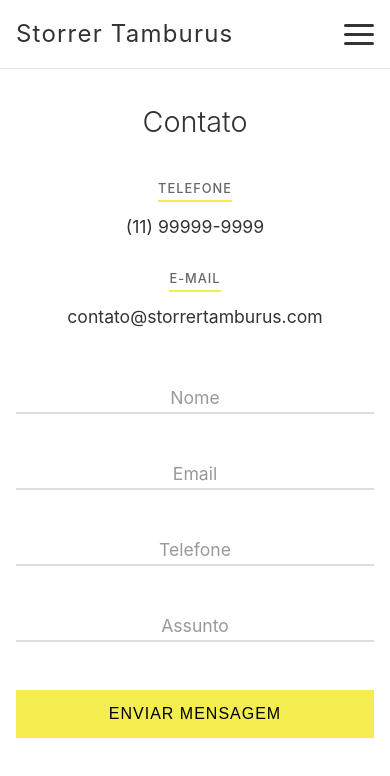
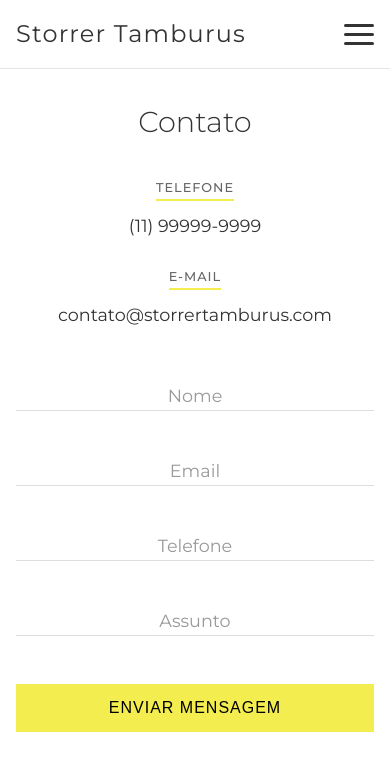
Before and after one commit to ThiagoLaredo/storrer-tamburus-next, a Next.js app: page /contato in a window 390 px wide. Shown: the top 776 px of the page. Built offline with nearby package versions, Linux system fonts and the light colour scheme.

Commit message:
ajustes mobile

```diff
--- a/src/pages/_document.jsx
+++ b/src/pages/_document.jsx
@@ -1,11 +1,17 @@
-// pages/_document.js - se já existe
+// pages/_document.js
 import { Html, Head, Main, NextScript } from 'next/document'
 
 export default function Document() {
   return (
-    <Html lang="pt-BR"> {/* 🔥 APENAS ADICIONE ESTE ATRIBUTO */}
+    <Html lang="pt-BR">
       <Head>
-        {/* Seu conteúdo existente */}
+        {/* 🔥 ADICIONE ESTAS LINHAS PARA MONTSERRAT */}
+        <link rel="preconnect" href="https://fonts.googleapis.com" />
+        <link rel="preconnect" href="https://fonts.gstatic.com" crossOrigin="anonymous" />
+        <link href="https://fonts.googleapis.com/css2?family=Montserrat:ital,wght@0,100..900;1,100..900&display=swap" rel="stylesheet" />
+
+        {/* Se quiser manter Inter também, use este link: */}
+        {/* <link href="https://fonts.googleapis.com/css2?family=Inter:wght@100..900&family=Montserrat:ital,wght@0,100..900;1,100..900&display=swap" rel="stylesheet" /> */}
       </Head>
       <body>
         <Main />
--- a/src/styles/Contato.module.css
+++ b/src/styles/Contato.module.css
@@ -84,7 +84,7 @@
   padding: 15px 0;
   font-size: 1.1rem;
   border: none;
-  border-bottom: 2px solid #dddddd;
+  border-bottom: 1px solid #dddddd;
   outline: none;
   background: transparent;
   transition: border-color 0.3s ease;
--- a/src/styles/globals.css
+++ b/src/styles/globals.css
@@ -26,7 +26,7 @@
 }
 
 body {
-  font-family: 'Inter', 'Helvetica Neue', Arial, sans-serif;
+  font-family: 'Montserrat', 'Helvetica Neue', Arial, sans-serif;
   font-size: 16px;
   line-height: 1.5;
   color: var(--texto-principal);
@@ -62,7 +62,6 @@
 .hover-opacity:hover { opacity: 0.7; }
 .transition { transition: all 0.3s ease; }
 
-/* styles/Projetos.module.css ou global CSS */
 
 /* Container principal */
 .galeria-projetos {
@@ -169,13 +168,17 @@
 /* Pagination vertical */
 .projetos-swiper .swiper-pagination {
   position: fixed;
-  right: 2rem;
+  right: 2rem !important;
   top: 50%;
   transform: translateY(-50%);
   z-index: 10;
   display: flex;
   flex-direction: column;
   gap: 1rem;
+}
+
+.swiper-vertical > .swiper-pagination-bullets, .swiper-pagination-vertical.swiper-pagination-bullets {
+  right: 15px !important
 }
 
 .projetos-swiper .swiper-pagination-bullet {
```
